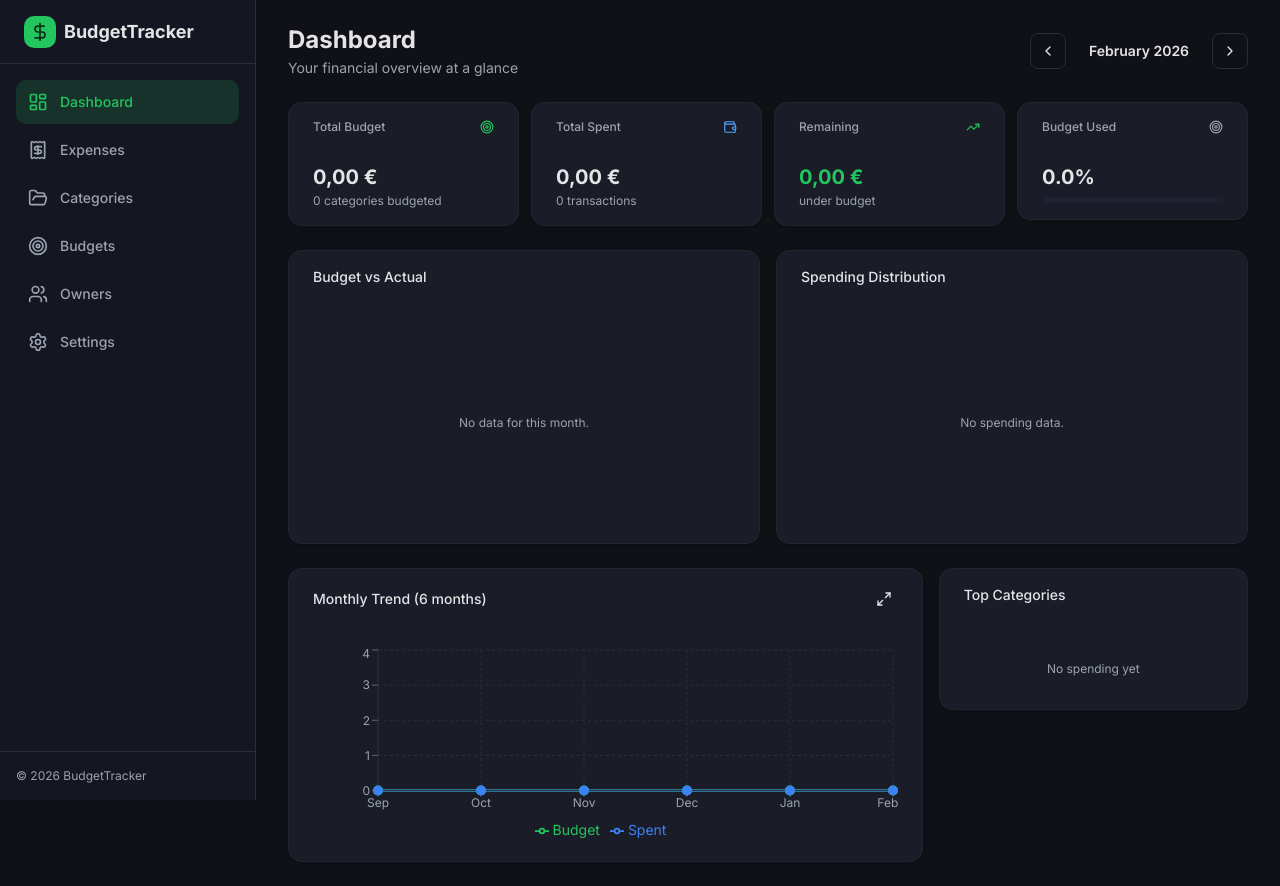
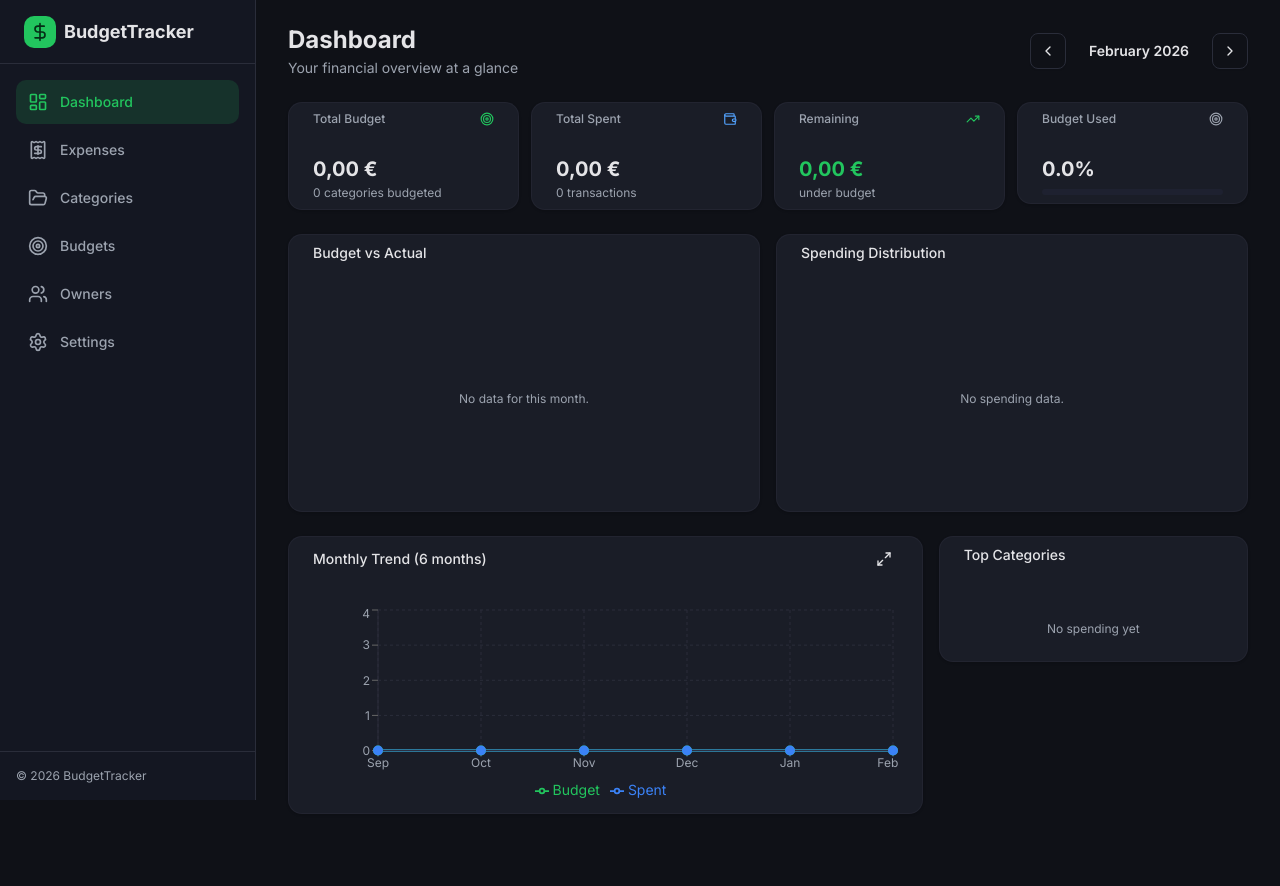
Before and after one commit to DymytriiDev/budget-tracker, a React (Vite) app: page / in a window 1280 px wide. After the commit the page ends 838 px from the top, so only its background shows below. Built offline with nearby package versions, Linux system fonts and the light colour scheme.

Commit message:
fix debounce

```diff
--- a/src/components/ui/card.tsx
+++ b/src/components/ui/card.tsx
@@ -7,7 +7,7 @@ function Card({ className, ...props }: React.ComponentProps<"div">) {
     <div
       data-slot="card"
       className={cn(
-        "bg-card text-card-foreground flex flex-col gap-6 rounded-xl border py-4 shadow-sm",
+        "bg-card text-card-foreground flex flex-col gap-6 rounded-xl border py-2 shadow-sm",
         className,
       )}
       {...props}
--- a/src/lib/sync.ts
+++ b/src/lib/sync.ts
@@ -92,7 +92,7 @@ function debouncedPush() {
   if (syncTimer) clearTimeout(syncTimer);
   syncTimer = setTimeout(() => {
     pushRemoteState();
-  }, 1000);
+  }, 500);
 }
 
 let unsubscribers: (() => void)[] = [];
--- a/src/pages/CategoriesPage.tsx
+++ b/src/pages/CategoriesPage.tsx
@@ -97,7 +97,7 @@ function SortableCategoryCard({
           <div className="min-w-0 flex-1">
             <p className="truncate text-sm font-semibold">{cat.name}</p>
             {cat.description && (
-              <p className="text-xs text-muted-foreground truncate">{cat.description}</p>
+              <p className="text-xs text-muted-foreground line-clamp-3">{cat.description}</p>
             )}
           </div>
           <div className="flex gap-1 opacity-100 sm:opacity-0 sm:transition-opacity sm:group-hover:opacity-100">
```
